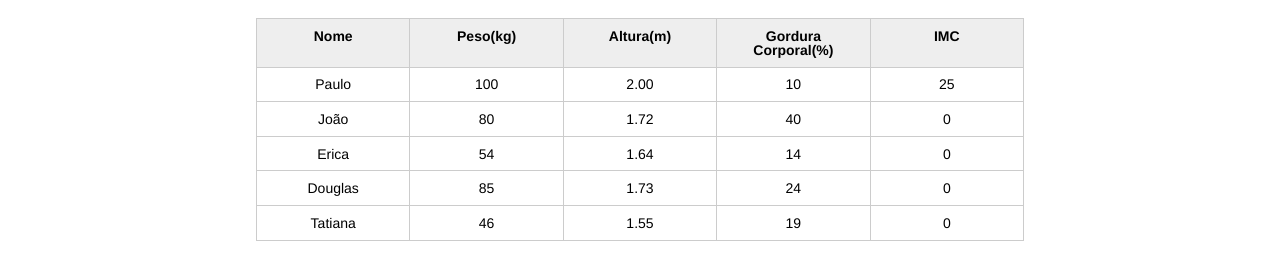
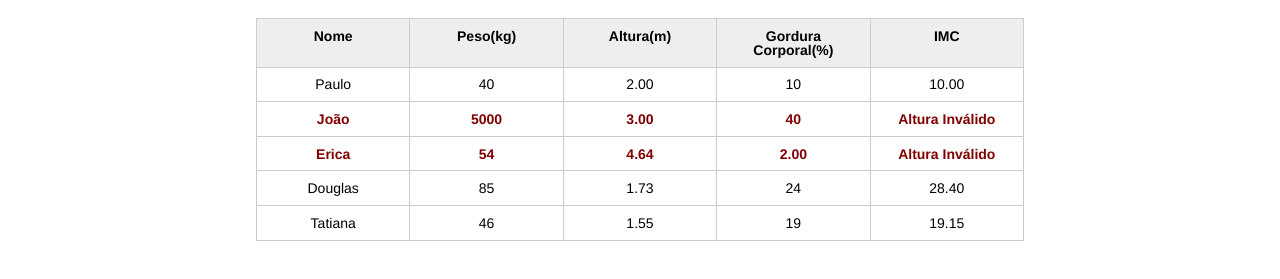
Before and after one commit to camilafoo/estartando-devs, a plain HTML site: page index.html in a window 1280 px wide. Shown: the part 123-402 px from the top of the page. Drawn offline with Linux system fonts and the light colour scheme.

Commit message:
alteraçães

```diff
--- a/css/index.css
+++ b/css/index.css
@@ -132,3 +132,7 @@ button[disabled=disabled], button:disabled {
 .campo-invalido{
 	border: 1px solid red;
 }
+.paciente-invalido {
+	color: maroon;
+	font-weight: bold;
+}
--- a/index.html
+++ b/index.html
@@ -31,9 +31,9 @@
 					</tr>
 				</thead>
 				<tbody id="tabela-pacientes">
-					<tr class="paciente" id="paciente">
+					<tr class="paciente" >
 						<td class="info-nome">Paulo</td>
-						<td class="info-peso">100</td>
+						<td class="info-peso">40</td>
 						<td class="info-altura">2.00</td>
 						<td class="info-gordura">10</td>
 						<td class="info-imc">0</td>
@@ -41,8 +41,8 @@
 
 					<tr class="paciente">
 						<td class="info-nome">João</td>
-						<td class="info-peso">80</td>
-						<td class="info-altura">1.72</td>
+						<td class="info-peso">5000</td>
+						<td class="info-altura">3.00</td>
 						<td class="info-gordura">40</td>
 						<td class="info-imc">0</td>
 					</tr>
@@ -50,8 +50,8 @@
 					<tr class="paciente">
 						<td class="info-nome">Erica</td>
 						<td class="info-peso">54</td>
-						<td class="info-altura">1.64</td>
-						<td class="info-gordura">14</td>
+						<td class="info-altura">4.64</td>
+						<td class="info-gordura">2.00</td>
 						<td class="info-imc">0</td>
 					</tr>
 
@@ -75,19 +75,50 @@
 		</section>
 	</main>
 	<script>
-		var paciente = document.querySelector('#paciente');
+		//Instaciando os pacientes da tabela
+		var pacientes = document.querySelectorAll('.paciente');
 
+		//loop que percorre os pacientes da tabela e calcula o imc
+         for( var i = 0; i < pacientes.length; i++){
+
+		//variavel referente ao indice do paciente
+		 var paciente = pacientes[i];
+
+           //variaveis elementos td
 		var tdPeso = paciente.querySelector('.info-peso');
 		var tdAltura = paciente.querySelector('.info-altura');
 		var tdImc = paciente.querySelector('.info-imc');
 
+        //variaveis dados da tabela
 		var peso = tdPeso.textContent;
 		var altura = tdAltura.textContent;
 
-		var imc = peso / (altura * altura);
+		var pesoEhValido = true;
+		var alturaEhValido = true;
 
-		tdImc.textContent = imc;
 
+        // validacao de altura e peso
+		if(peso >= 200 || peso <= 0) {
+		  pesoEhValido = false;
+		  tdImc.textContent = "Peso Inválido";
+          paciente.classList.add('paciente-invalido');
+		}
+		if(altura >= 3.00 || altura <= 0) {
+		 alturaEhValido = false;
+		 tdImc.textContent = "Altura Inválido";
+		 paciente.classList.add('paciente-invalido');
+		}
+        //calculo imc
+		if(pesoEhValido && alturaEhValido) {
+
+
+			// variavel calculo imc
+			var imc = peso / (altura * altura);
+
+			tdImc.textContent = imc.toFixed(2);
+
+		}
+	}
 	</script>
 </body>
 
```
